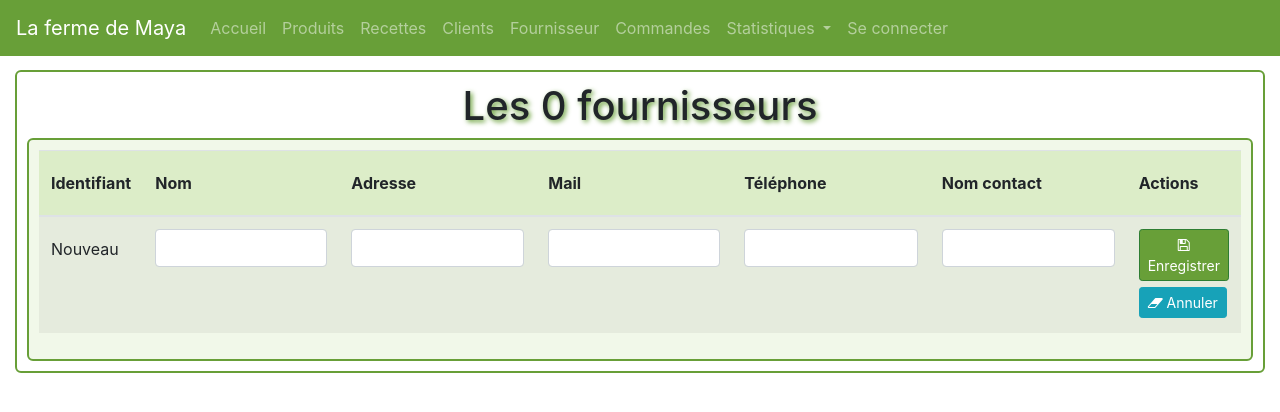
After one commit to Oozak-ACY/Maya, a Symfony app: template templates/fournisseur/index.html.twig in a window 1280 px wide. The commit adds this page. Shown: the top 412 px of the page. Run offline with Twig, Linux system fonts and the light colour scheme; the template is opened without the code that fills it, so the values that code supplies are empty; form fields are guessed from the names that the template uses; some libraries are stand-ins or nearby versions.

Commit message:
Fournisseur
ajoute de la page fournisseur

```diff
--- a/templates/base.html.twig
+++ b/templates/base.html.twig
@@ -2,16 +2,20 @@
 <html>
 	<head>
 		<meta charset="UTF-8">
-        <title>{% block title %}Welcome!{% endblock %}</title>
+		<title>
+			{% block title %}Welcome!
+			{% endblock %}
+		</title>
 		{% block stylesheets %}
 			<meta name="viewport" content="width=device-width, initial-scale=1">
-            <link rel="stylesheet" href="{{ asset('assets/lib/bootstrap-4.4.1-dist/css/bootstrap.min.css') }}" />
-            <link rel="stylesheet" href="{{ asset('assets/libMaya/styleMaya.css') }}" />
-            <link href="{{ asset('assets/lib/font-awesome/css/font-awesome.css') }}" rel="stylesheet" />
+			<link rel="stylesheet" href="{{ asset('assets/lib/bootstrap-4.4.1-dist/css/bootstrap.min.css') }}"/>
+			<link rel="stylesheet" href="{{ asset('assets/libMaya/styleMaya.css') }}"/>
+			<link href="{{ asset('assets/lib/font-awesome/css/font-awesome.css') }}" rel="stylesheet"/>
 		{% endblock %}
 	</head>
 	<body>
-    <nav class="navbar navbar-expand-md bg-success navbar-dark fixed-top">
+		<nav
+			class="navbar navbar-expand-md bg-success navbar-dark fixed-top">
 			<!-- Brand -->
 			<a class="navbar-brand" href="#">La ferme de Maya</a>
 
@@ -47,6 +51,9 @@
 						<a class="nav-link" href="{{ path('client')}}">Clients</a>
 					</li>
 					<li class="nav-item">
+						<a class="nav-link" href="{{ path('fournisseur')}}">Fournisseur</a>
+					</li>
+					<li class="nav-item">
 						<a class="nav-link" href="#">Commandes</a>
 					</li>
 					<!-- Dropdown -->
@@ -60,23 +67,28 @@
 							<a class="dropdown-item" href="#">Link 3</a>
 						</div>
 					</li>
-                <li class="nav-item">
+					<li
+						class="nav-item">
 						{#    si un utilisateur existe (et est donc connecté)    #}
 						{% if app.user %}
-                        <li><a class="nav-link" href="{{ path('app_logout')}}">Se déconnecter</a></li>
+							<li>
+								<a class="nav-link" href="{{ path('app_logout')}}">Se déconnecter</a>
+							</li>
 						{% else %}
-                        <li><a class="nav-link" href="{{ path('app_login')}}">Se connecter</a></li>
+							<li>
+								<a class="nav-link" href="{{ path('app_login')}}">Se connecter</a>
+							</li>
 						{% endif %}
 					</li>
 				</ul>
 			</div>
 			{% if app.user %}
-            <span class="navbar-brand pull-right">{{ app.user.prenom}} {{ app.user.nom }}</span>
+				<span class="navbar-brand pull-right">{{ app.user.prenom}}
+					{{ app.user.nom }}</span>
 			{% endif %}
 
 		</nav>
-    <div class="container-fluid">
-        {% block body %}{% endblock %}
+		<div class="container-fluid"> {% block body %}{% endblock %}
 			</div>
 			{% block javascripts %}{% endblock %}
 		</body>
--- /dev/null
+++ b/templates/fournisseur/index.html.twig
@@ -0,0 +1,121 @@
+{% extends 'base.html.twig' %}
+
+{% block title %}Fournisseur
+{% endblock %}
+
+{% block body %}
+	<div class="col-md-12 contenu-blanc">
+
+		<h1>Les
+			<span>
+				{{  lesFournisseurs | length }}
+			</span>fournisseurs</h1>
+
+		{{ include('messages.html.twig') }}
+
+		<div class="contenu">
+			<table class="table table-striped table-advance table-hover">
+				<thead>
+					<tr class="bg-entete">
+						<th>Identifiant</th>
+						<th>Nom</th>
+						<th>Adresse</th>
+						<th>Mail</th>
+						<th>Téléphone</th>
+						<th>Nom contact</th>
+						<th>Actions</th>
+					</tr>
+				</thead>
+				<tbody>
+
+					<!-- formulaire pour ajouter un nouveau fournisseur-->
+					<tr>
+						{{ form_start(formCreation) }}
+						<td class="col-md-1">Nouveau</td>
+						<td class="col-md-2">{{ form_widget(formCreation.name) }}
+							{{ form_errors(formCreation.name) }}</td>
+						<td class="col-md-2">{{ form_widget(formCreation.adresse) }}
+							{{ form_errors(formCreation.adresse) }}</td>
+						<td class="col-md-2">{{ form_widget(formCreation.mail) }}
+							{{ form_errors(formCreation.mail) }}</td>
+						<td class="col-md-2">{{ form_widget(formCreation.telephone) }}
+							{{ form_errors(formCreation.telephone) }}</td>
+						<td class="col-md-2">{{ form_widget(formCreation.nomContact) }}
+							{{ form_errors(formCreation.nomContact) }}</td>
+						<td class="col-md-1">
+							<button class="btn btn-primary btn-sm" type="submit" formaction="{{ path('fournisseur_ajouter') }}" title="Enregistrer nouveau fournisseur">
+								<i class="fa fa-save"></i>
+								Enregistrer</button>
+							<button class="btn btn-info btn-sm" type="reset" title="Effacer la saisie">
+								<i class="fa fa-eraser"></i>
+								Annuler
+							</button>
+						</td>
+						{# Ceci va générer le champ CSRF #}
+						{{ form_rest(formCreation) }}
+						{{ form_end(formCreation) }}
+					</tr>
+
+
+					{% for key, fournisseur in lesFournisseurs %}
+						<tr>
+							{% if fournisseur.id != idFournisseurModif %}
+								<td>{{ fournisseur.id }}</td>
+								<td>{{ fournisseur.name }}</td>
+								<td>{{ fournisseur.adresse }}</td>
+								<td>{{ fournisseur.mail }}</td>
+								<td>{{ fournisseur.telephone }}</td>
+								<td>{{ fournisseur.nomContact }}</td>
+								<!-- formulaire pour demander la modification ou la suppression -->
+								<td>
+									<form>
+										<button type="submit" class="btn btn-primary btn-sm" formaction="{{ path('fournisseur_demandermodification', {'id' : fournisseur.id }) }}" title="Modifier">
+											<i class="fa fa-pencil"></i>
+											Modifier</button>
+										<button class="btn btn-danger btn-sm" type="submit" formaction="{{ path('fournisseur_supprimer', {'id' : fournisseur.id }) }}" title="Supprimer" onclick="return confirm('Voulez-vous vraiment supprimer ce fournisseur ?');">
+											<i class="fa fa-trash-o "></i>
+											Supprimer</button>
+                                            <input type = "hidden" name="_token" value="{{ csrf_token('action-item' ~ fournisseur.id) }}">     {#  ~     pour concaténer des chaines en twig #}
+									</form>
+								</td>
+
+							{% else %}
+
+								<!-- formulaire pour modifier un fournisseur -->
+								{{ form_start(formModification) }}
+								<td>{{ fournisseur.id }}</td>
+								<td>{{ form_widget(formModification.name) }}
+									{{ form_errors(formModification.name) }}</td>
+								<td>{{ form_widget(formModification.adresse) }}
+									{{ form_errors(formModification.adresse) }}</td>
+								<td>{{ form_widget(formModification.mail) }}
+									{{ form_errors(formModification.mail) }}</td>
+								<td>{{ form_widget(formModification.telephone) }}
+									{{ form_errors(formModification.telephone) }}</td>
+								<td>{{ form_widget(formModification.nomContact) }}
+									{{ form_errors(formModification.nomContact) }}</td>
+								<td class="col-md-4">
+									<button class="btn btn-primary btn-sm" type="submit" formaction="{{ path('fournisseur_modifier', {'id' : fournisseur.id }) }}" title="Enregistrer">
+										<i class="fa fa-save"></i>
+										Enregistrer</button>
+									<button class="btn btn-info btn-sm" type="reset" title="Effacer la saisie">
+										<i class="fa fa-eraser"></i>
+										Effacer</button>
+									<button class="btn btn-warning btn-sm" type="submit" formaction="{{ path('fournisseur') }}" title="Annuler">
+										<i class="fa fa-undo"></i>
+										Annuler</button>
+								</td>
+								{# Ceci va générer le champ CSRF #}
+								{{ form_rest(formModification) }}
+								{{ form_end(formModification) }}
+							{% endif %}
+
+						</tr>
+					{% endfor %}
+				</tbody>
+			</table>
+		</div>
+		<!--fin div contenu-->
+	</div>
+	<!--fin div col-md-6-->
+{% endblock %}
```
Also changed, not shown: migrations/Version20230405090232.php (added, +33 -0 lines), src/Controller/FournisseurController.php (added, +148 -0 lines), src/Entity/Fournisseur.php (added, +95 -0 lines), src/Form/FournisseurType.php (added, +29 -0 lines), src/Repository/FournisseurRepository.php (added, +66 -0 lines). Lines whose indentation alone changed are shown as unchanged.
